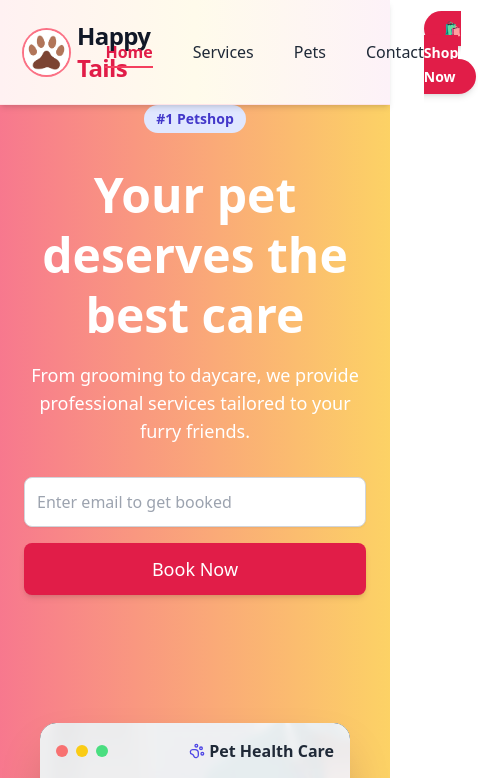
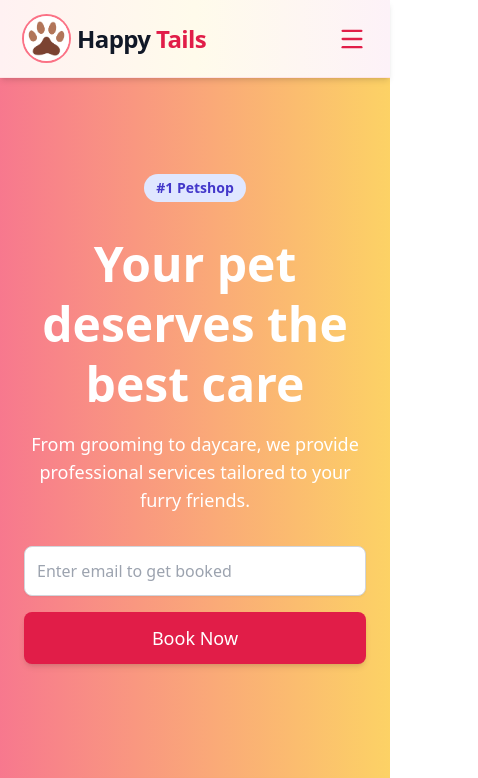
Before and after one commit to AstroCodeMir/happy-tails, a Next.js app: page / in a window 390 px wide. Shown: the top 778 px of the page, 478 px wide, since content can reach past the window. Built offline with nearby package versions, Linux system fonts and the light colour scheme.

Commit message:
added mobile menu

```diff
--- a/src/components/Header.tsx
+++ b/src/components/Header.tsx
@@ -3,9 +3,11 @@
 import Link from "next/link";
 import Image from "next/image";
 import { useState } from "react";
+import { Menu, X } from "lucide-react"; // ✅ icons from lucide-react
 
 export default function Header() {
   const [activeLink, setActiveLink] = useState("/");
+  const [menuOpen, setMenuOpen] = useState(false);
 
   const navLinks = [
     { href: "/", label: "Home" },
@@ -13,6 +15,11 @@ export default function Header() {
     { href: "#pets", label: "Pets" },
     { href: "#contact", label: "Contact" },
   ];
+
+  const handleClick = (href: string) => {
+    setActiveLink(href);
+    setMenuOpen(false); // close menu after clicking
+  };
 
   return (
     <header className="sticky top-0 z-50 bg-gradient-to-r from-rose-50 via-amber-50 to-pink-50 shadow-md border-b border-rose-100">
@@ -32,16 +39,15 @@ export default function Header() {
             </h1>
           </div>
 
-          {/* Navigation */}
-          <div className="flex-1 flex justify-center space-x-10">
+          {/* Desktop Navigation */}
+          <div className="hidden md:flex flex-1 justify-center space-x-10">
             {navLinks.map((link) => {
               const isActive = activeLink === link.href;
-
               return (
                 <Link
                   key={link.href}
                   href={link.href}
-                  onClick={() => setActiveLink(link.href)}
+                  onClick={() => handleClick(link.href)}
                   className={`relative text-base font-medium transition duration-200 after:absolute after:left-0 after:-bottom-1 after:h-[2px] after:w-0 after:bg-rose-500 hover:after:w-full after:transition-all ${
                     isActive
                       ? "text-rose-600 after:w-full font-semibold"
@@ -54,8 +60,8 @@ export default function Header() {
             })}
           </div>
 
-          {/* Shop Button */}
-          <div>
+          {/* Shop Button (Desktop) */}
+          <div className="hidden md:block">
             <Link
               href="/shop"
               className="rounded-full bg-rose-600 px-5 py-2 text-sm font-semibold text-white shadow-md hover:bg-rose-500 hover:shadow-lg hover:-translate-y-[1px] transition-all duration-200"
@@ -63,7 +69,43 @@ export default function Header() {
               🛍️ Shop Now
             </Link>
           </div>
+
+          {/* Mobile Menu Button */}
+          <button
+            onClick={() => setMenuOpen(!menuOpen)}
+            className="md:hidden text-rose-600 focus:outline-none"
+          >
+            {menuOpen ? <X size={28} /> : <Menu size={28} />}
+          </button>
         </div>
+
+        {/* Mobile Dropdown Menu */}
+        {menuOpen && (
+          <div className="md:hidden flex flex-col items-center bg-rose-50 py-4 space-y-4 rounded-b-2xl shadow-md mb-8">
+            {navLinks.map((link) => {
+              const isActive = activeLink === link.href;
+              return (
+                <Link
+                  key={link.href}
+                  href={link.href}
+                  onClick={() => handleClick(link.href)}
+                  className={`text-base font-medium ${
+                    isActive ? "text-rose-600 font-semibold" : "text-gray-800"
+                  }`}
+                >
+                  {link.label}
+                </Link>
+              );
+            })}
+            <Link
+              href="/shop"
+              onClick={() => setMenuOpen(false)}
+              className="rounded-full bg-rose-600 px-5 py-2 text-sm font-semibold text-white shadow-md hover:bg-rose-500 hover:shadow-lg transition-all duration-200"
+            >
+              🛍️ Shop Now
+            </Link>
+          </div>
+        )}
       </div>
     </header>
   );
--- a/src/components/Hero.tsx
+++ b/src/components/Hero.tsx
@@ -1,6 +1,5 @@
 "use client";
 
-import Image from "next/image";
 import React from "react";
 
 const PawPrintIcon: React.FC<React.SVGProps<SVGSVGElement>> = (props) => (
@@ -25,7 +24,7 @@ const PawPrintIcon: React.FC<React.SVGProps<SVGSVGElement>> = (props) => (
 
 export default function Hero() {
   return (
-    <section className="relative min-h-screen flex items-center justify-center px-6 lg:px-16">
+    <section className="relative min-h-screen flex items-center justify-center px-6 pt-24 md:pt-32 lg:px-16">
       {/* Background Image with Gradient Overlay */}
       <div
         className="absolute inset-0 bg-cover bg-center"
```
